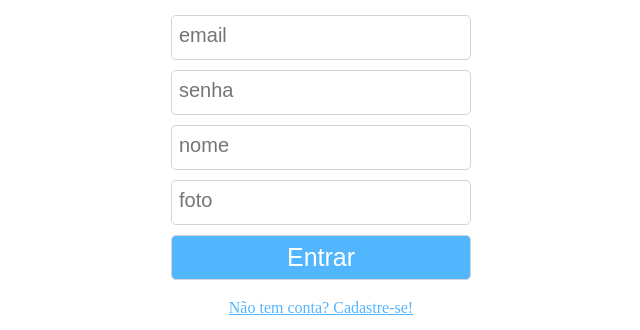
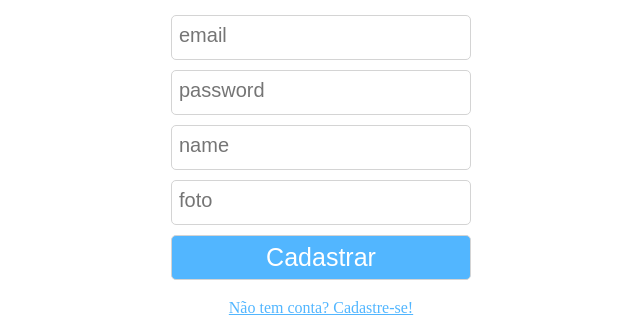
Before and after one commit to danielmarcosferreira/trackItReact, a React (Vite) app: page /register in a window 1280 px wide. Shown: the part 329-659 px from the top of the page, without its empty margins (319-959 px from the left). Built offline with nearby package versions, Linux system fonts and the light colour scheme; a web font is replaced by a local one.

Commit message:
register page done with interaction with database

```diff
--- a/src/pages/RegisterPage/RegisterPage.jsx
+++ b/src/pages/RegisterPage/RegisterPage.jsx
@@ -1,14 +1,28 @@
 import styled from "styled-components"
 import logo from "../../assets/images/logo.png"
-import { Link } from "react-router-dom"
+import { Link, useNavigate } from "react-router-dom"
 import { useState } from "react";
+import axios from "axios";
 
 export default function RegisterPage() {
-    const [newUser, setNewUser] = useState({email: "", senha: "", nome: "", foto: ""})
-    const URL = "https://mock-api.bootcamp.respondeai.com.br/api/v2/trackit/auth/sign-up";
+    const [name, setName] = useState("")
+    const [email, setEmail] = useState("")
+    const [image, setImage] = useState("")
+    const [password, setPassword] = useState("")
+    const navigate = useNavigate()
 
-    function createAccount (e) {
-        e.preventDesafult()
+    function createAccount(e) {
+        e.preventDefault()
+        const URL = "https://mock-api.bootcamp.respondeai.com.br/api/v2/trackit/auth/sign-up";
+
+        const body = { email, name, image, password }
+
+        const promise = axios.post(URL, body)
+        promise.then((res) => {
+            console.log(res.data)
+            navigate("/")
+        })
+        promise.catch((err) => console.log(err.response.data))
     }
 
     return (
@@ -18,11 +32,11 @@ export default function RegisterPage() {
             </Link>
 
             <Form onSubmit={createAccount}>
-                <input placeholder="email" value={newUser.email} type="text" required/>
-                <input placeholder="senha" value={newUser.senha} type="text" required />
-                <input placeholder="nome" value={newUser.nome} type="text" required />
-                <input placeholder="foto" value={newUser.foto} type="text" required />
-                <button>Entrar</button>
+                <input placeholder="email" value={email} onChange={e => setEmail(e.target.value)} type="text" required />
+                <input placeholder="password" value={password} onChange={e => setPassword(e.target.value)} type="password" required />
+                <input placeholder="name" value={name} onChange={e => setName(e.target.value)} type="text" required />
+                <input placeholder="foto" value={image} onChange={e => setImage(e.target.value)} type="text" required />
+                <button type="submit">Cadastrar</button>
             </Form>
 
             <p>Não tem conta? Cadastre-se!</p>
```
